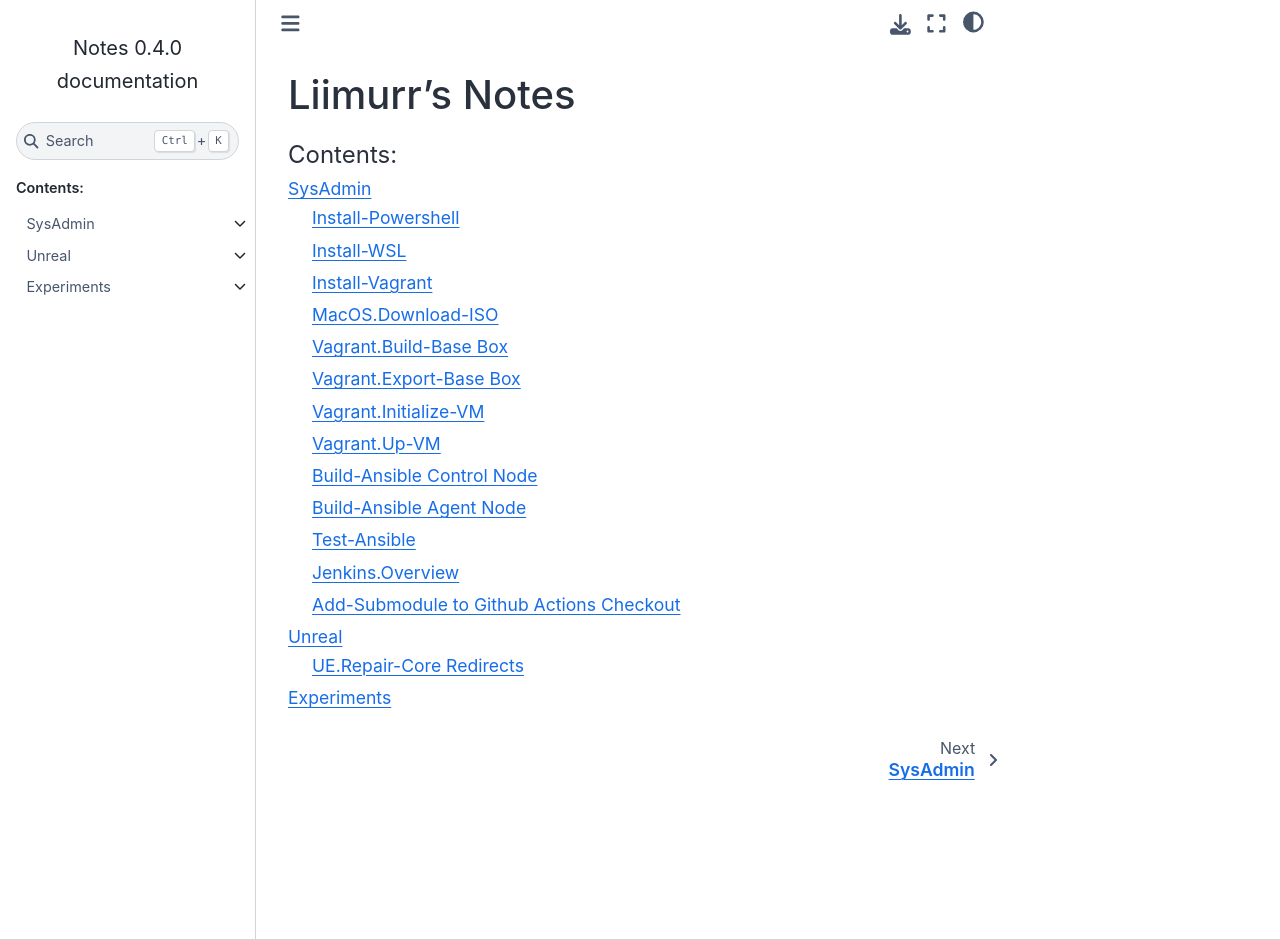
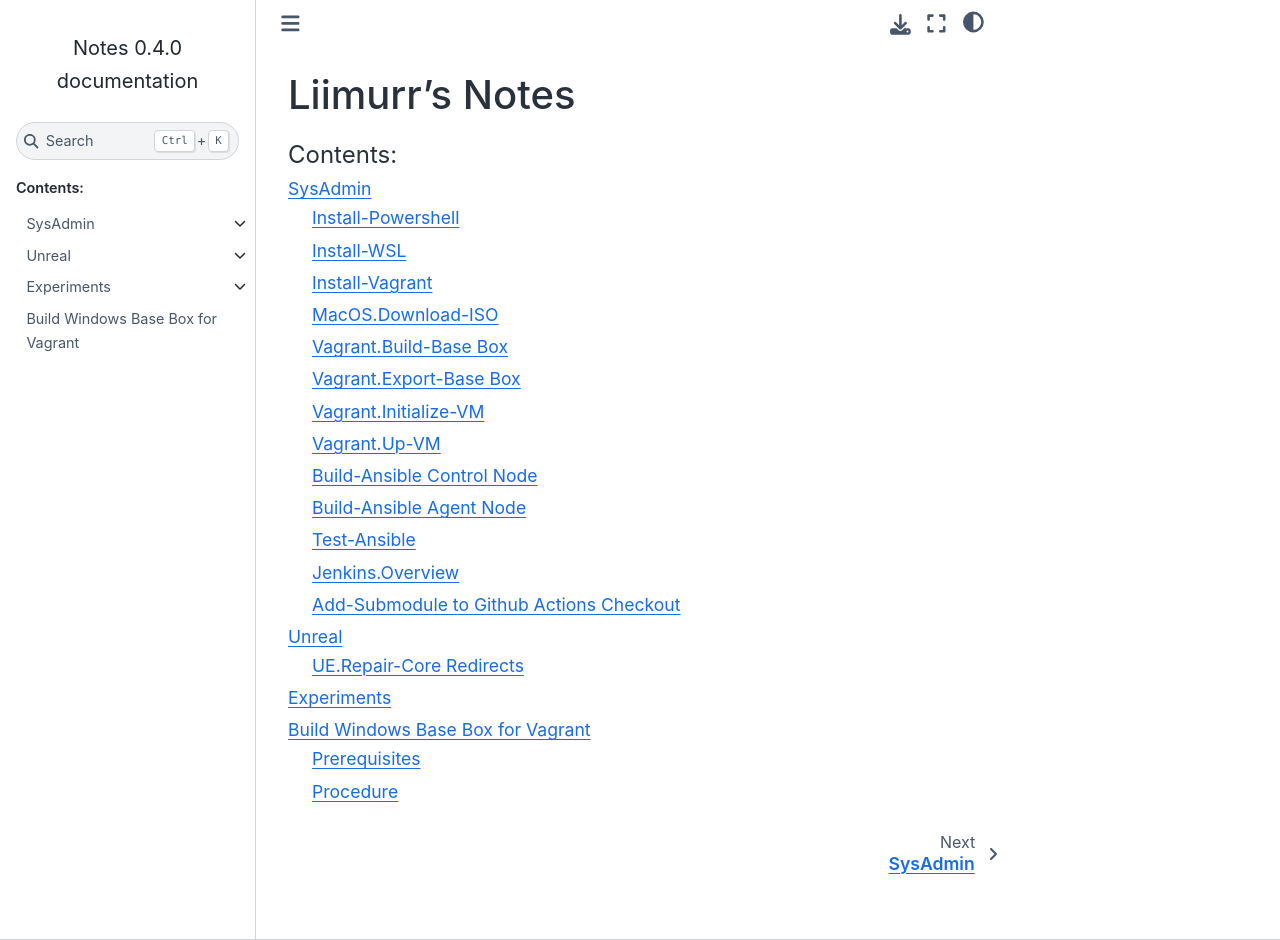
Before and after one commit to Liimurr/notes, a Sphinx documentation site: the page built from doc/index.rst, in a window 1280 px wide and 940 px high. Built offline with Sphinx 7.4.7 and the Sphinx Book theme 1.1.4, drawn with Linux system fonts in a browser that asks for light colours; pages that are not in the unit, such as notebooks, are missing from menus; some of the changed lines change nothing that is shown.

Commit message:
add simpler windows vagrant instructions

```diff
--- a/doc/index.rst
+++ b/doc/index.rst
@@ -8,3 +8,4 @@
    src/SysAdmin.Index.rst
    src/Unreal.Index.rst
    src/Experiments.Index.rst
+   src/Vagrant.Windows.Build-BaseBox.rst
--- a/doc/requirements.txt
+++ b/doc/requirements.txt
@@ -1,7 +1,7 @@
+myst_parser
 sphinx-design
 pydata-sphinx-theme
 sphinx-tabs
-myst_parser
 nbsphinx
 sphinx-copybutton
 sphinx-rtd-theme
--- /dev/null
+++ b/doc/src/Vagrant.Windows.Build-BaseBox.rst
@@ -0,0 +1,95 @@
+Build Windows Base Box for Vagrant
+==================================
+
+Prerequisites
+-------------
+- VMWare Workstation Pro
+- Windows Pro or Enterprise (Windows Home does not support Hyper-V)
+- Vagrant
+
+.. code-block:: powershell
+   :caption: Enable Hyper-V
+
+   Enable-WindowsOptionalFeature -Online -FeatureName Microsoft-Hyper-V -All
+
+Procedure
+---------
+
+.. dropdown:: Build-VM (Host):
+   :open:
+
+   1. maxmium disk size: 250GB
+   2. store virtual disk as a single file: ✅
+   3. settings > options > advanced > Disable side channel mitigations for Hyper-V enabled hosts: ✅
+
+.. dropdown:: Build-VM (Guest):
+   :open:
+
+   1. install operating system
+   2. use offline account
+   3. username: `vagrant`
+   4. password: `vagrant`
+   5. install vmware tools
+
+.. code-block:: powershell
+   :caption: Post-Install Script (Guest)
+
+   # misc
+   Set-NetConnectionProfile -NetworkCategory Private
+   Set-ItemProperty -Path "HKLM:\SOFTWARE\Microsoft\Windows\CurrentVersion\Policies\System" -Name "LocalAccountTokenFilterPolicy" -Value 1
+   Set-ItemProperty -Path "HKLM:\Software\Microsoft\Windows\CurrentVersion\Policies\System" -Name "DisablePwdCaching" -Value 0 -Type DWORD -Force
+   Set-ItemProperty -Path "HKLM:\System\CurrentControlSet\Control\Lsa" -Name "disabledomaincreds" -Value 0
+   # setup winrm
+   winrm quickconfig -q
+   winrm set 'winrm/config/winrs' '@{MaxMemoryPerShellMB="512"}'
+   winrm set 'winrm/config' '@{MaxTimeoutms="1800000"}'
+   winrm set 'winrm/config/service' '@{AllowUnencrypted="true"}'
+   winrm set 'winrm/config/client/auth' '@{Basic="true"}'
+   winrm set 'winrm/config/service/auth' '@{Basic="true"}'
+   Enable-PSRemoting -Force
+   sc.exe config "WinRM" start= auto
+
+.. dropdown:: Add-Files to VM Directory (Host):
+   :open:
+
+   .. code-block:: json
+      :caption: metadata.json
+
+      {
+         "provider": "vmware_desktop"
+      }
+
+   .. code-block:: ruby
+      :caption: Vagrantfile
+
+      Vagrant.configure("2") do |config|
+      config.vm.guest = :windows
+      config.vm.communicator = "winrm"
+      end
+
+
+.. code-block:: powershell
+   :caption: Export-Base Box (Host):
+
+   $VM='windows-10'
+   $VMDir="C:/development/assets/vms/$VM"
+   $BaseBoxDir='C:/development/assets/vagrant/base-boxes'
+
+   Set-Alias 'vmware-vdiskmanager' 'C:/Program Files (x86)/VMware/VMware Workstation/vmware-vdiskmanager.exe'
+   Set-Location $VMDir
+   vmware-vdiskmanager -d ./$VM.vmdk
+   vmware-vdiskmanager -k ./$VM.vmdk
+   Set-Location $BaseBoxDir
+   tar -v -z -f ./$VM.box -C $VMDir -c *.nvram *.vmsd *.vmx *.vmxf *.vmdk metadata.json Vagrantfile
+   vagrant box add ./$VM.box --name=$VM
+
+.. code-block:: powershell
+   :caption: Test-Base Box (Host)
+
+   $VM='windows-10'
+   $VagrantDir="C:/development/assets/vagrant/vms/$VM"
+
+   Set-Location $VagrantDir
+   vagrant init $VM
+   vagrant up
+   vagrant winrm --Command 'Write-Host $env:USERPROFILE'
```
